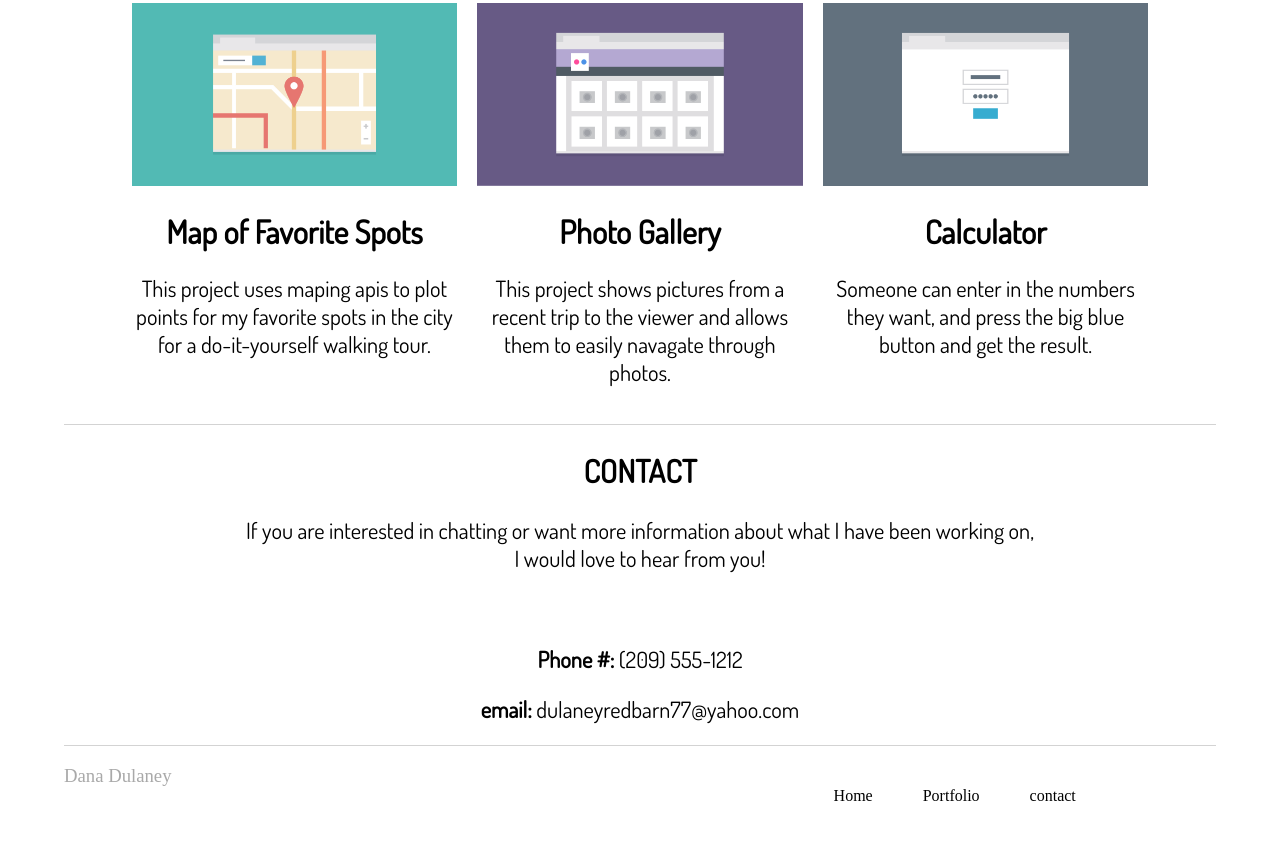
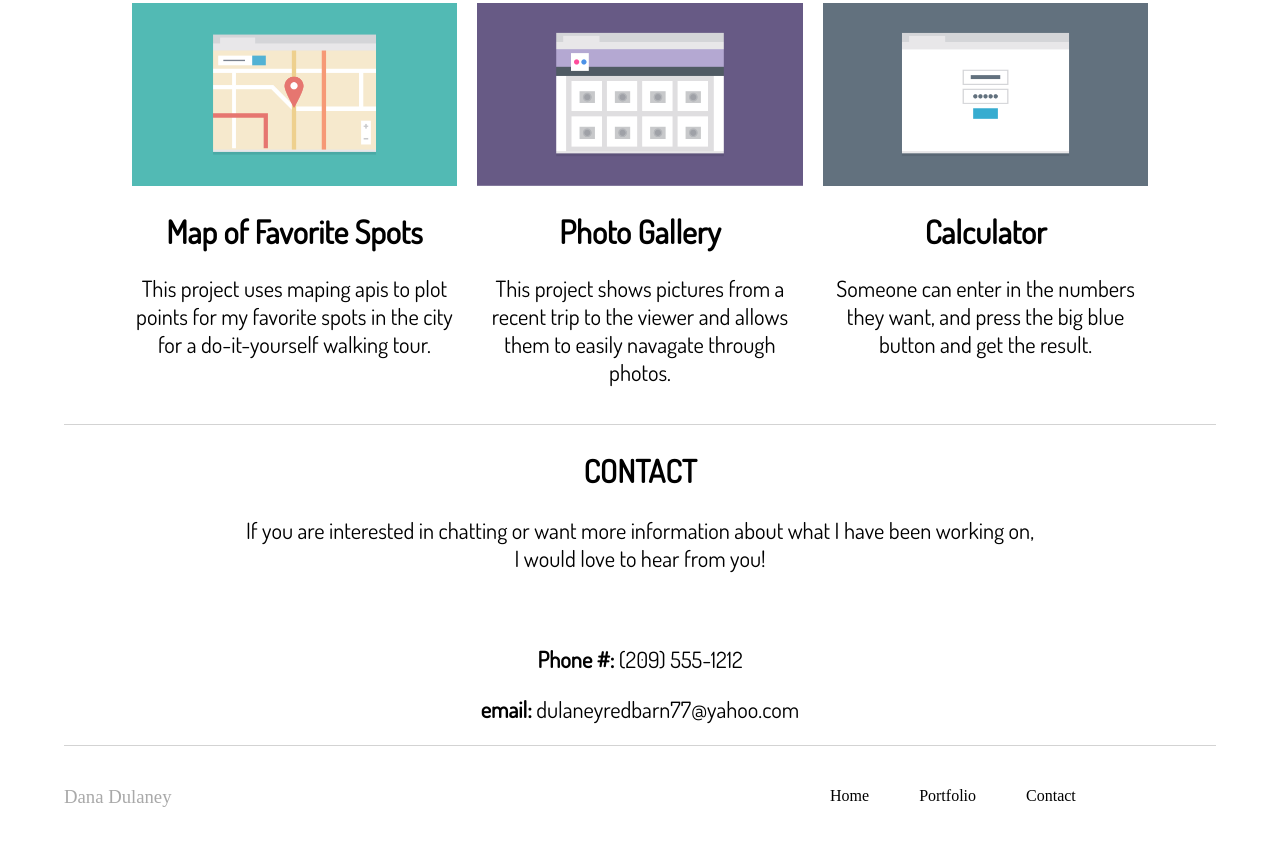
Before and after one commit to ddulaney77/project-2, a plain HTML site: page index.html in a window 1280 px wide. Shown: the part 892-1738 px from the top of the page. Drawn offline with Linux system fonts and the light colour scheme; a web font is replaced by a local one.

Commit message:
making final changes to contact bars and project

```diff
--- a/css/styles.css
+++ b/css/styles.css
@@ -222,7 +222,7 @@ a.bottom-contact {
 }
 h3 {
   padding: 0
-  margin: 0 auto;
+  margin-top: 15px;
 }
 }
 
@@ -276,5 +276,7 @@ ul.end li {
   Padding:15px;
   margin:10px;
 }
-
+h3 {
+  margin-top: 40px;
 }
+}
--- a/index.html
+++ b/index.html
@@ -70,7 +70,7 @@
           <ul class="end">
             <li>Home</li>
             <li>Portfolio</li>
-            <li>contact</li>
+            <li>Contact</li>
           </ul>
             <a class="top" href="stop">back to top&raquo;</a>
   </div>
```
